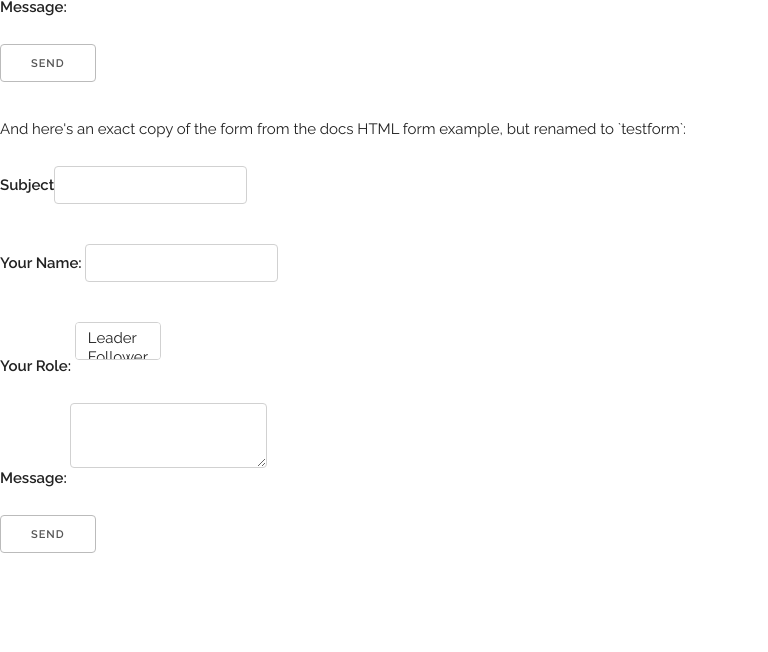
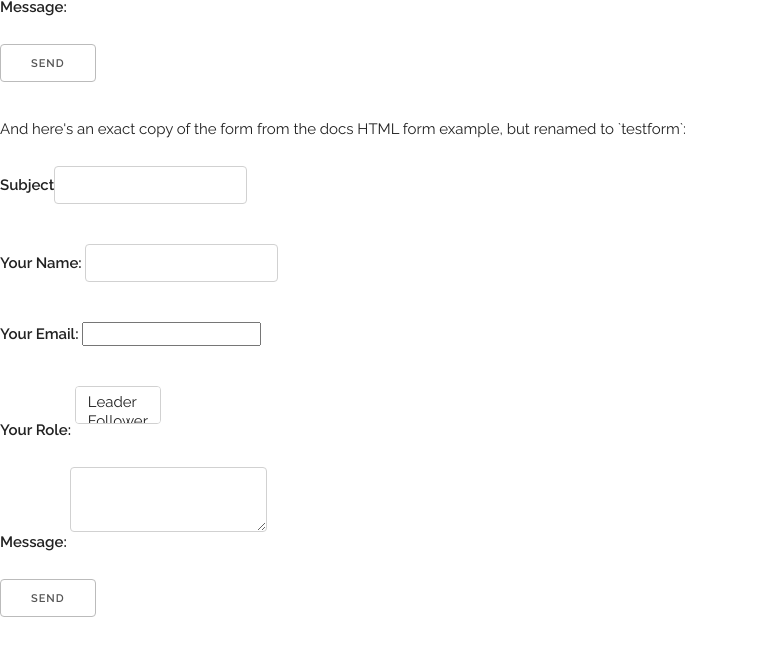
Before and after one commit to rstavchansky/basic-test, a plain HTML site: page index.html in a window 1280 px wide. Shown: the part 816-1468 px from the top of the page, without its empty margins (0-768 px from the left). Before the commit the page ends 1404 px from the top, so only its background shows below. Drawn offline with Linux system fonts and the light colour scheme.

Commit message:
testing with just name attribute added to email input

```diff
--- a/index.html
+++ b/index.html
@@ -54,9 +54,9 @@
     <p>
       <label>Your Name: <input type="text" name="name" /></label>
     </p>
-    <!--<p>
-      <label>Your Email: <input type="email" name="email" /></label>
-    </p>-->
+    <p>
+      <label>Your Email: <input name="email" /></label>
+    </p>
     <p>
       <label>Your Role: <select name="role[]" multiple>
         <option value="leader">Leader</option>
```
